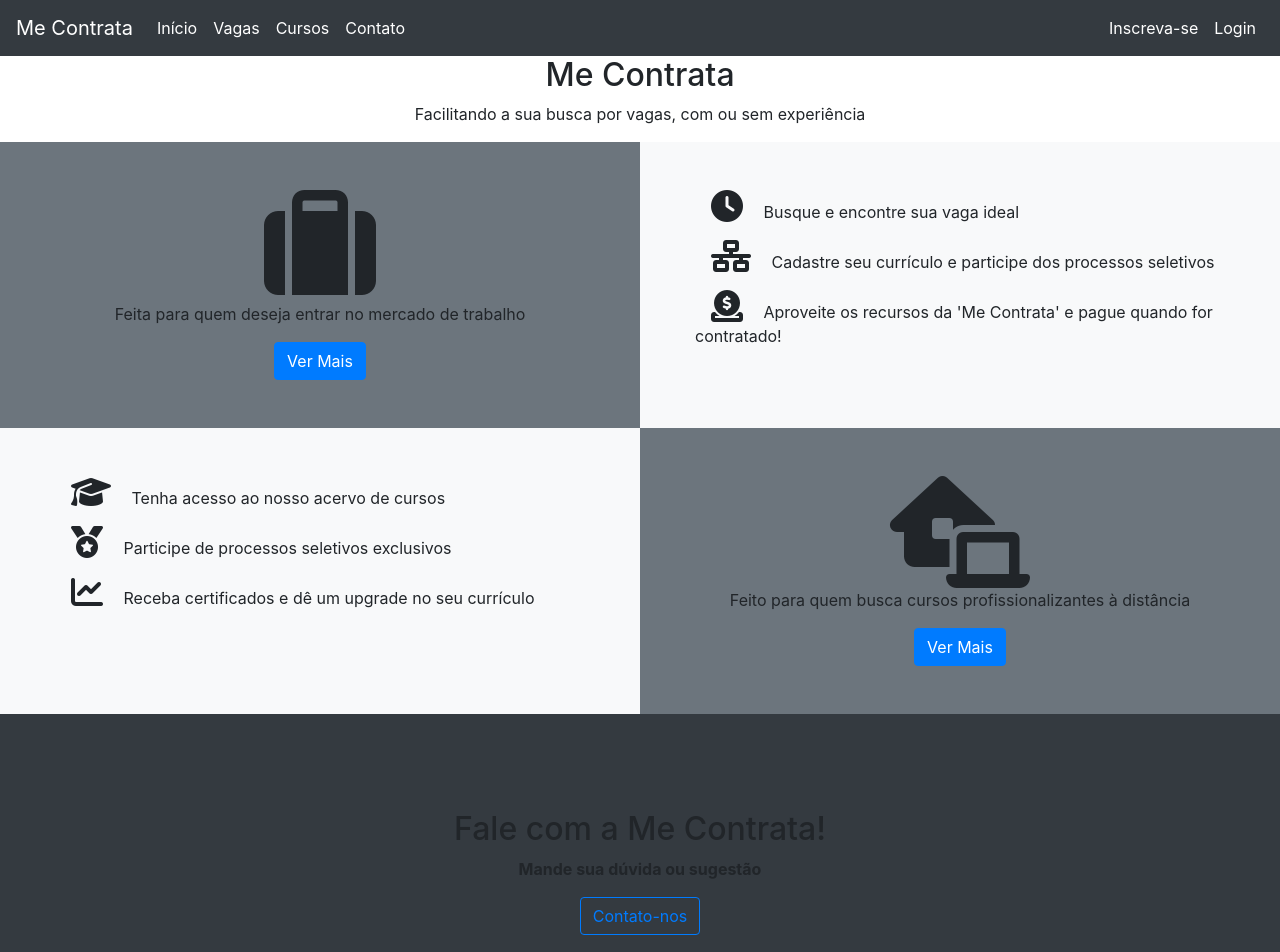
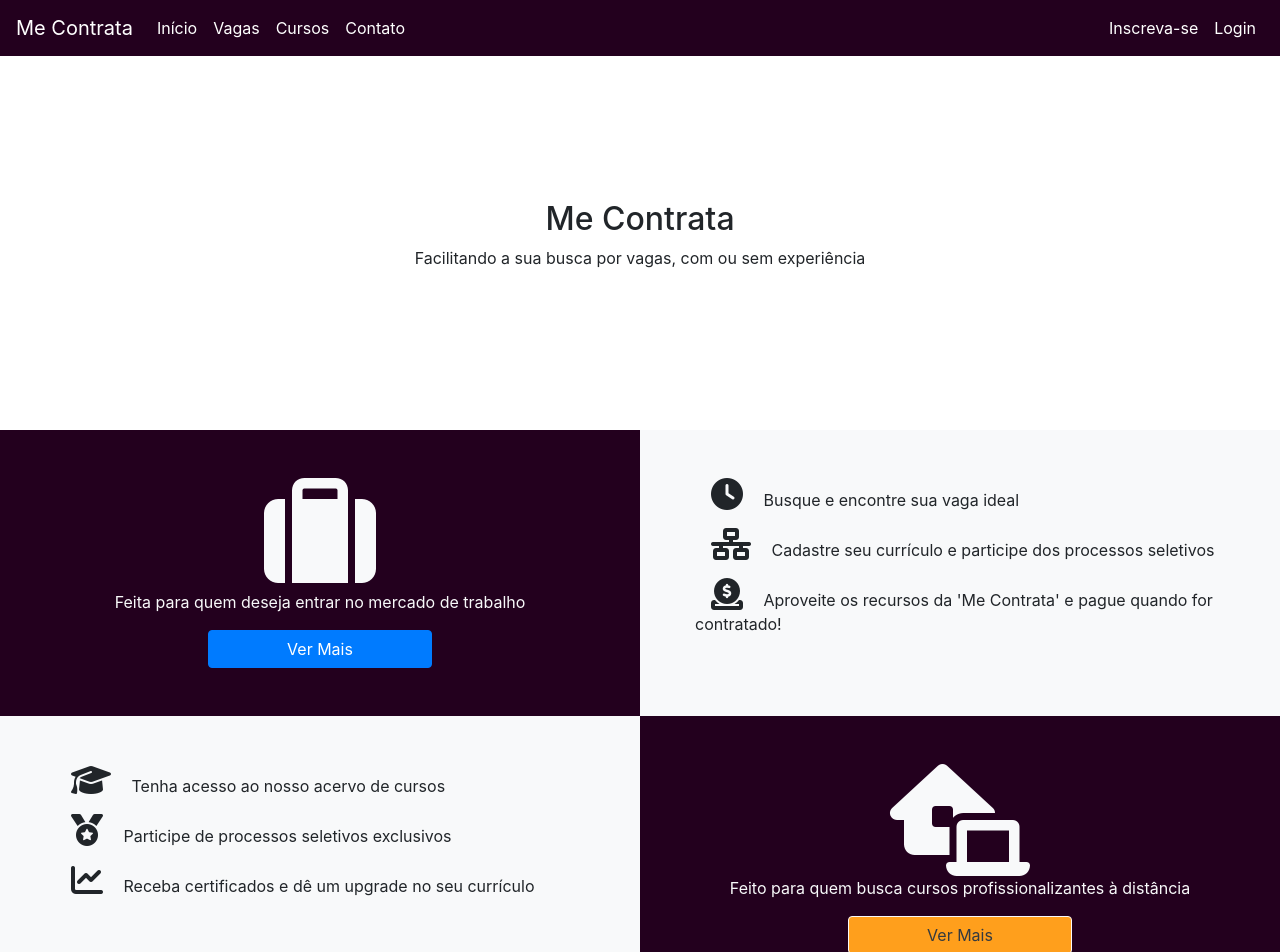
Before and after one commit to PedroSalvino/projeto-me-contrata-2021, an Angular app: page / in a window 1280 px wide. Shown: the top 952 px of the page. Built offline with nearby package versions, Linux system fonts and the light colour scheme.

Commit message:
adicionando cores // home

```diff
--- a/src/app/home/home.component.html
+++ b/src/app/home/home.component.html
@@ -1,6 +1,6 @@
 <div class="container-fluid">
-  <div class="row" id="banner">
-    <div class="col">
+  <div class="row py-5" id="banner">
+    <div class="col py-5 my-5">
       <h1 class="h2 text-center">Me Contrata</h1>
       <p class="text-center">
         Facilitando a sua busca por vagas, com ou sem experiência
@@ -9,10 +9,12 @@
   </div>
   <!--  -->
   <div class="row">
-    <div class="col text-center py-5 bg-secondary">
+    <div class="col text-center py-5 bg-escuro text-light">
       <i class="fas fa-suitcase fa-7x"></i>
       <p>Feita para quem deseja entrar no mercado de trabalho</p>
-      <button class="btn btn-primary">Ver Mais</button>
+      <div class="col-md-5 mx-auto">
+        <button class="btn btn-primary btn-block">Ver Mais</button>
+      </div>
     </div>
     <div class="col py-5 bg-light">
       <ul class="my-auto mx-auto">
@@ -61,10 +63,14 @@
         </li>
       </ul>
     </div>
-    <div class="col text-center py-5 bg-secondary">
+    <div class="col text-center py-5 bg-escuro text-light">
       <i class="fas fa-laptop-house fa-7x"></i>
       <p>Feito para quem busca cursos profissionalizantes à distância</p>
-      <button class="btn btn-primary">Ver Mais</button>
+      <div class="col-md-5 mx-auto">
+        <button class="btn btn-light bg-alerta text-dark btn-block">
+          Ver Mais
+        </button>
+      </div>
     </div>
   </div>
   <div class="row py-5 bg-dark">
@@ -72,8 +78,10 @@
       <h2>Fale com a Me Contrata!</h2>
       <strong>Mande sua dúvida ou sugestão</strong>
 
-      <div class="">
-        <button class="btn btn-outline-primary my-3">Contato-nos</button>
+      <div class="col-md-3 mx-auto">
+        <button class="btn btn-outline-primary btn-block my-3">
+          Envie sua mensagem
+        </button>
       </div>
     </div>
   </div>
--- a/src/app/navbar/navbar.component.css
+++ b/src/app/navbar/navbar.component.css
@@ -0,0 +1,4 @@
+nav {
+  position: sticky !important;
+  top: 0 !important;
+}
--- a/src/app/navbar/navbar.component.html
+++ b/src/app/navbar/navbar.component.html
@@ -1,4 +1,4 @@
-<nav class="navbar navbar-expand-lg navbar-dark bg-dark">
+<nav class="navbar navbar-expand-lg navbar-dark bg-escuro">
   <a class="navbar-brand" [routerLink]="['']">Me Contrata</a>
   <button
     class="navbar-toggler"
```
